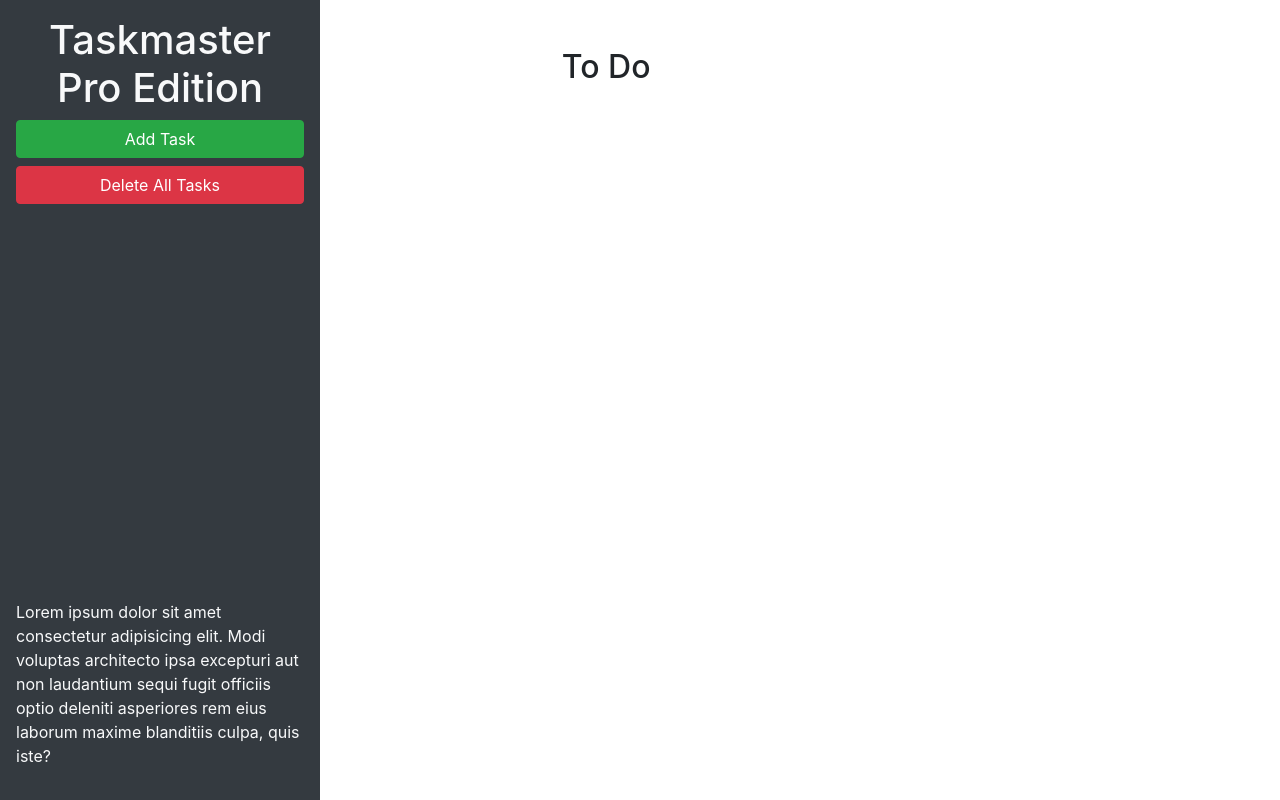
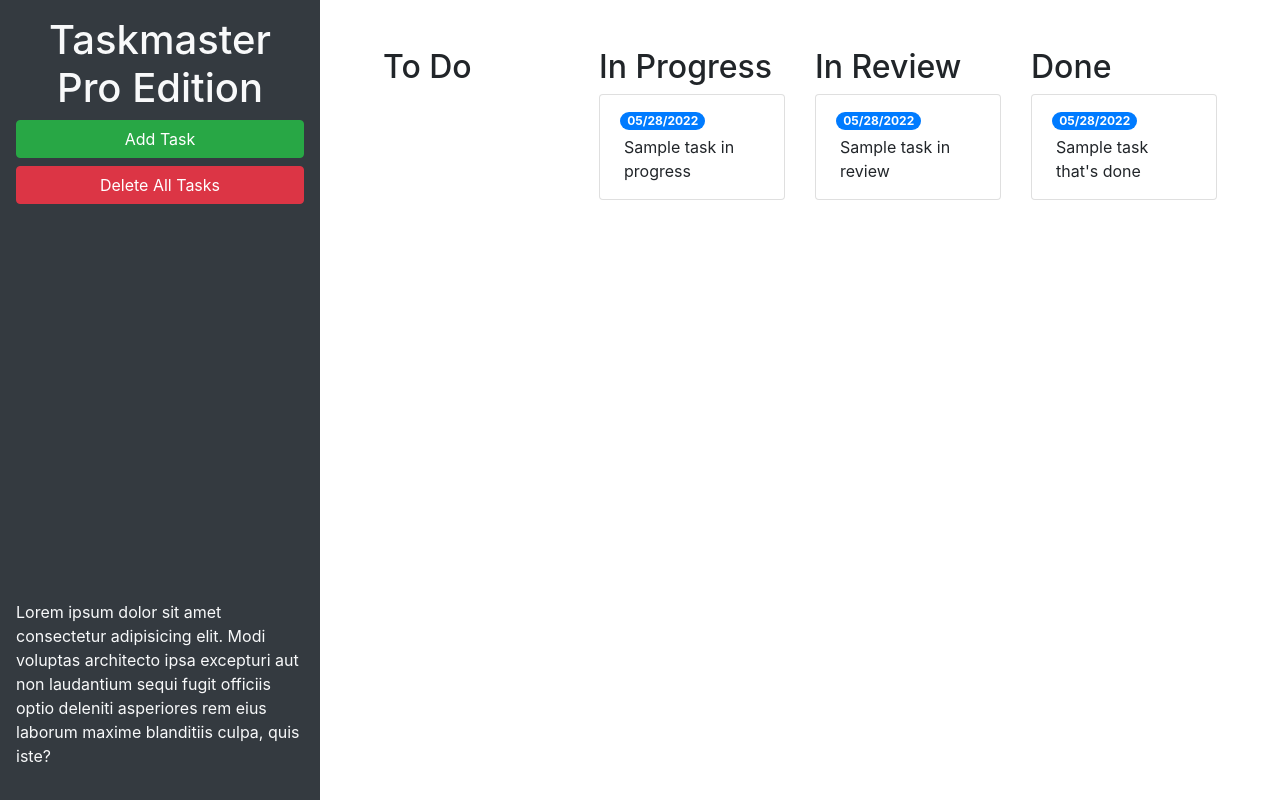
Before and after one commit to FelixA-GitHub/taskmaster-pro, a plain HTML site: page index.html in a window 1280 px wide. Drawn offline with nearby package versions, Linux system fonts and the light colour scheme.

Commit message:
improvements to bootstrap grid layout

```diff
--- a/assets/js/script.js
+++ b/assets/js/script.js
@@ -1,3 +1,4 @@
+$(function(){
   var tasks = {};
 
   var createTask = function(taskText, taskDate, taskList) {
@@ -176,3 +177,5 @@ $("#remove-tasks").on("click", function() {
 
   // load tasks for the first time
   loadTasks();
+
+});
--- a/index.html
+++ b/index.html
@@ -25,8 +25,45 @@
     </header>
     <main class="col-12 col-lg-9">
       <div class="m-5 row justify-content-around">
-        <h2>To Do</h2>
-        <ul id="list-toDo" class="list-group"> </ul>
+        <!-- todo start -->
+        <div class="col-12 col-md-6 col-xl-3 mb-3">
+          <h2>To Do</h2>
+          <ul id="list-toDo" class="list-group"> </ul>
+        </div>
+        <!-- todo end -->
+        <!-- in progress start -->
+        <div class="col-12 col-md-6 col-xl-3 mb-3">
+          <h2>In Progress</h2>
+          <ul id="list-inProgress" class="list-group">
+            <li class="list-group-item">
+              <span class="badge badge-primary badge-pill">05/28/2022</span>
+              <p class="m-1">Sample task in progress</p>
+            </li>
+          </ul>
+        </div>
+        <!-- in progress end -->
+        <!-- in review start -->
+        <div class="col-12 col-md-6 col-xl-3 mb-3">
+          <h2>In Review</h2>
+          <ul id="list-inReview" class="list-group">
+            <li class="list-group-item">
+              <span class="badge badge-primary badge-pill">05/28/2022</span>
+              <p class="m-1">Sample task in review</p>
+            </li>
+          </ul>
+        </div>
+        <!-- in review end -->
+        <!-- done start -->
+        <div class="col-12 col-md-6 col-xl-3 mb-3">
+          <h2>Done</h2>
+          <ul id="list-done" class="list-group">
+            <li class="list-group-item">
+              <span class="badge badge-primary badge-pill">05/28/2022</span>
+              <p class="m-1">Sample task that's done</p>
+            </li>
+          </ul>
+        </div>
+        <!-- done end -->
       </div>
     </main>
   </div>
```
Lines whose indentation alone changed are shown as unchanged.
